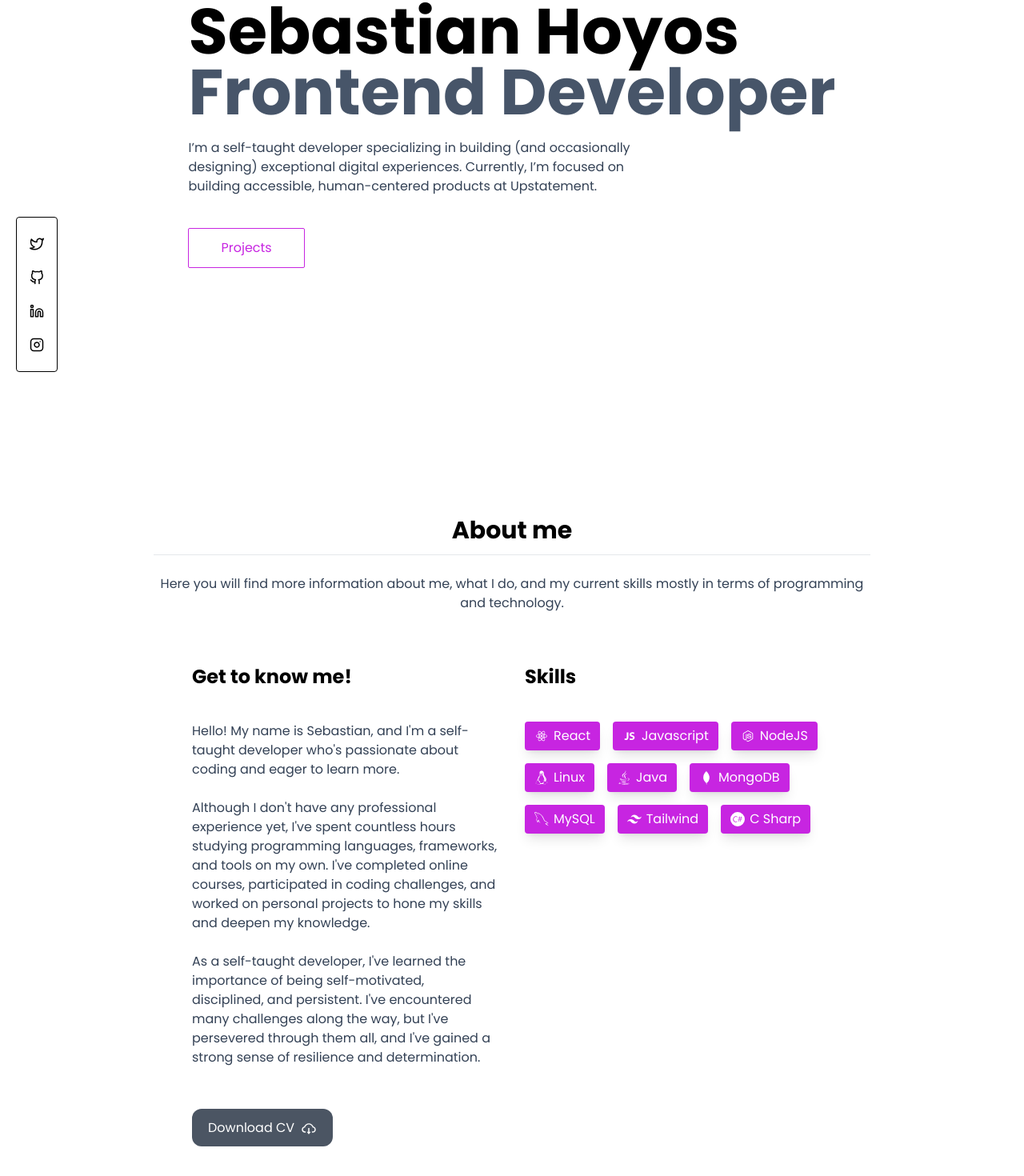
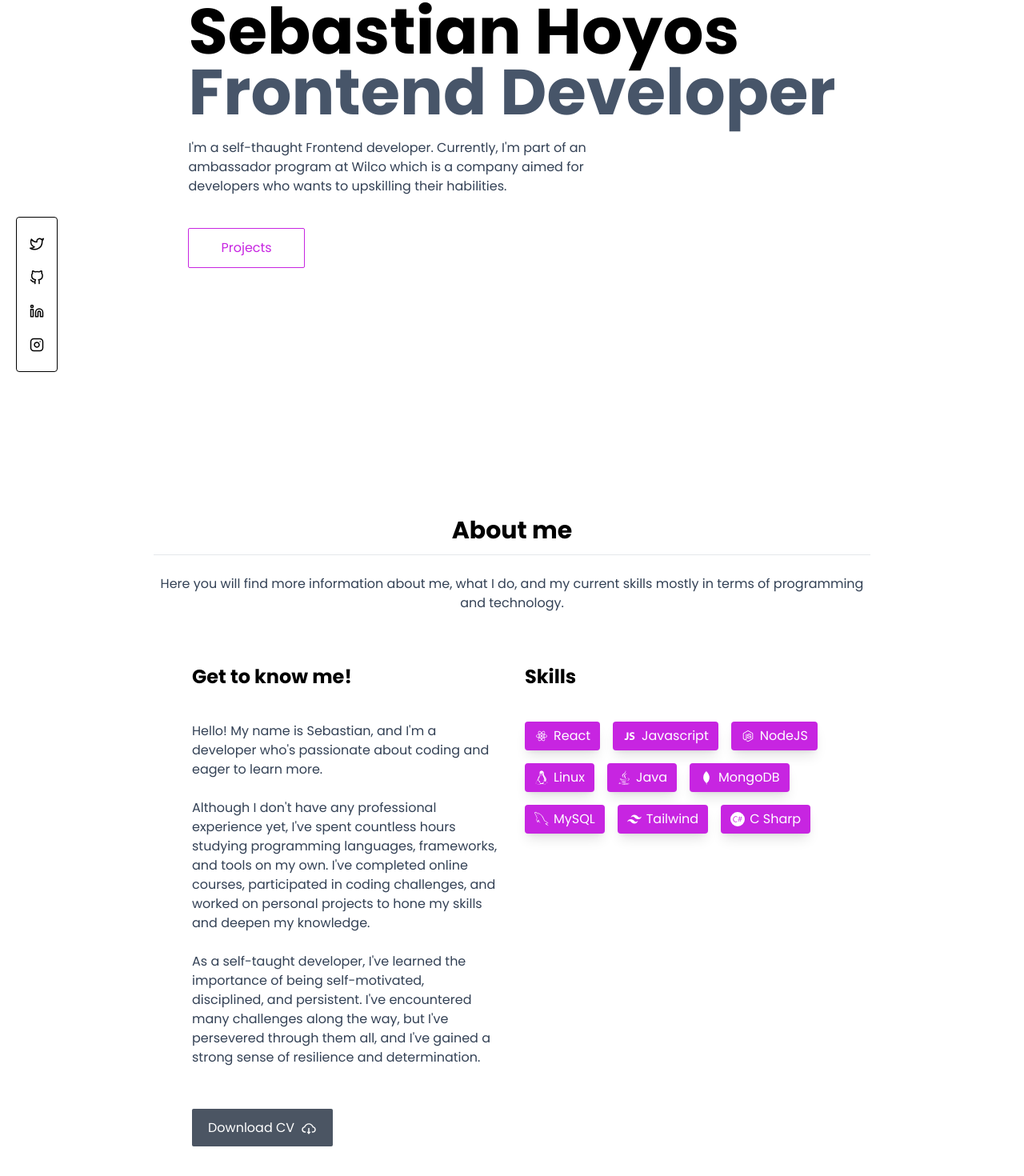
Before and after one commit to tamerlantian/portfolio, a React (Vite) app: page / in a window 1280 px wide. Shown: the part 255-1725 px from the top of the page at 80% size. Built offline with nearby package versions, Linux system fonts and the light colour scheme.

Commit message:
information updated

```diff
--- a/src/components/About.jsx
+++ b/src/components/About.jsx
@@ -11,7 +11,7 @@ const About = () => {
       <div className="mt-10 text-slate-700 dark:text-slate-400">
         <div>
           <p>
-            Hello! My name is Sebastian, and I'm a self-taught developer who's
+            Hello! My name is Sebastian, and I'm a developer who's
             passionate about coding and eager to learn more.
           </p>
           <br />
@@ -31,7 +31,7 @@ const About = () => {
           </p>
         </div>
         <div className="mt-16">
-          <Link to="/pdf" className="rounded-xl bg-gray-600 text-white py-3 px-5">
+          <Link to="/pdf" className="rounded-sm bg-gray-600 text-white py-3 px-5">
             Download CV
             <AiOutlineCloudDownload className="inline text-xl ml-2" />
           </Link>
--- a/src/components/Banner.jsx
+++ b/src/components/Banner.jsx
@@ -19,9 +19,8 @@ const Banner = () => {
         </div>
         <div className="delay-400">
           <p className="block text-slate-700 mt-5 md:mt-10 max-w-xl dark:text-slate-400">
-            I’m a self-taught developer specializing in building (and occasionally
-            designing) exceptional digital experiences. Currently, I’m focused on
-            building accessible, human-centered products at Upstatement.
+            I'm a self-thaught Frontend developer.
+            Currently, I'm part of an ambassador program at Wilco which is a company aimed for developers who wants to upskilling their habilities.
           </p>
         </div>
         <a href="#projects" className="inline-block bg-font text-white border rounded-sm border-font py-3 px-10 mt-10 md:text-font md:bg-transparent hover:bg-font hover:text-white hover:-translate-y-1 hover:ease-in-out hover:duration-300 ease-in-out duration-300 dark:border-font">Projects</a>
--- a/src/components/ButtonTheme.jsx
+++ b/src/components/ButtonTheme.jsx
@@ -8,8 +8,8 @@ const ButtonTheme = ({ mobile }) => {
     useStateContext();
 
   // this style switches the button when user is on a mobile device
-  const style = `rounded-full bg-gray-300  ${
-    mobile ? "w-11/12 mt-5 p-4" : "p-2 ml-10"
+  const style = `rounded-full  bg-gray-300  ${
+    mobile ? "w-11/12 mt-5 p-4" : "p-2 ml-10 w-[40px]"
   } dark:bg-slate-700`;
 
   const handleClick = () => {
--- a/src/components/HobbiesCard.jsx
+++ b/src/components/HobbiesCard.jsx
@@ -18,7 +18,7 @@ const HobbiesCard = ({ hobbie }) => {
         <div className="text-lg mt-5 dark:text-white">
           <a
             href={hobbie.website.link}
-            className="hover:text-font inline-block"
+            className="hover:text-font inline-block text-xl"
           >
             {hobbie.website.icon}
           </a>
--- a/src/components/Skills.jsx
+++ b/src/components/Skills.jsx
@@ -11,7 +11,6 @@ const Skills = () => {
         </h3>
         <div className="flex flex-wrap gap-4 mt-10">
           {skills.map(({ tag, icon }) => {
-            console.log(icon);
             return (
               <div
                 key={tag}
--- a/src/data/info.jsx
+++ b/src/data/info.jsx
@@ -1,4 +1,5 @@
 import landing1 from "../assets/landing1.png";
+import portfolioImage from "../assets/portfolio.png";
 import {
   DiReact,
   DiJavascript1,
@@ -11,8 +12,13 @@ import { FaJava } from "react-icons/fa";
 import { GrMysql } from "react-icons/gr";
 import { SiTryhackme, SiCodewars, SiCsharp } from "react-icons/si";
 import { VscCode } from "react-icons/vsc";
-import { TfiWorld } from "react-icons/tfi";
-import { FiTwitter, FiGithub, FiLinkedin, FiInstagram } from "react-icons/fi";
+import {
+  FiTwitter,
+  FiGithub,
+  FiLinkedin,
+  FiInstagram,
+  FiUser,
+} from "react-icons/fi";
 
 export const socialData = [
   {
@@ -87,7 +93,7 @@ export const projects = [
   },
   {
     name: "Portfolio",
-    image: landing1,
+    image: portfolioImage,
     description: "",
     tools: ["React", "Tailwind"],
     githubLink: "",
@@ -99,30 +105,30 @@ export const hobbies = [
   {
     title: "Codewars",
     description:
-      "Lorem ipsum dolor sit amet consectetur adipisicing elit. Itaque ab, nam ut voluptatem vero eum distinctio temporibus nisi. Dolorem hic suscipit sit rem iure temporibus sapiente mollitia, possimus blanditiis odit!",
+      "Codewars is an online platform that provides programming challenges. It's a great platform for improving programming skills and learning new programming languages.",
     icon: <SiCodewars />,
     website: {
-      icon: <TfiWorld />,
+      icon: <FiUser />,
       link: "https://www.codewars.com/users/ian_2398",
     },
   },
   {
     title: "Tryhackme",
     description:
-      "Lorem ipsum, dolor sit amet consectetur adipisicing elit. Quis, quasi at earum nobis doloremque consectetur consequuntur repudiandae perspiciatis aperiam quas. Mollitia necessitatibus dolorum rerum eum distinctio, rem repellat provident optio.",
+      "Tryhackme is an online platform that offers hands-on cybersecurity challenges and training. It provides a wide range of virtual machines, challenges, and learning paths deigned to help users develop their cybersecurity skills and knowledge",
     icon: <SiTryhackme />,
     website: {
-      icon: <TfiWorld />,
+      icon: <FiUser />,
       link: "https://tryhackme.com/p/tamerlan",
     },
   },
   {
     title: "Trywilco",
     description:
-      "Lorem ipsum dolor sit amet consectetur, adipisicing elit. Aliquid architecto corporis soluta quas voluptatibus consequatur quia dolorem natus ipsum est libero assumenda illum vero in nemo, id adipisci possimus nesciunt?",
+      "Wilco provides a fantasy company with its own production environment that simulates lifelike challenges. It's like a flight simulator for developers, where you practice and develop engineering skills",
     icon: <VscCode />,
     website: {
-      icon: <TfiWorld />,
+      icon: <FiUser />,
       link: "https://app.wilco.gg/portfolio/tamerlantian",
     },
   },
```
Also changed, not shown: src/assets/portfolio.png.
